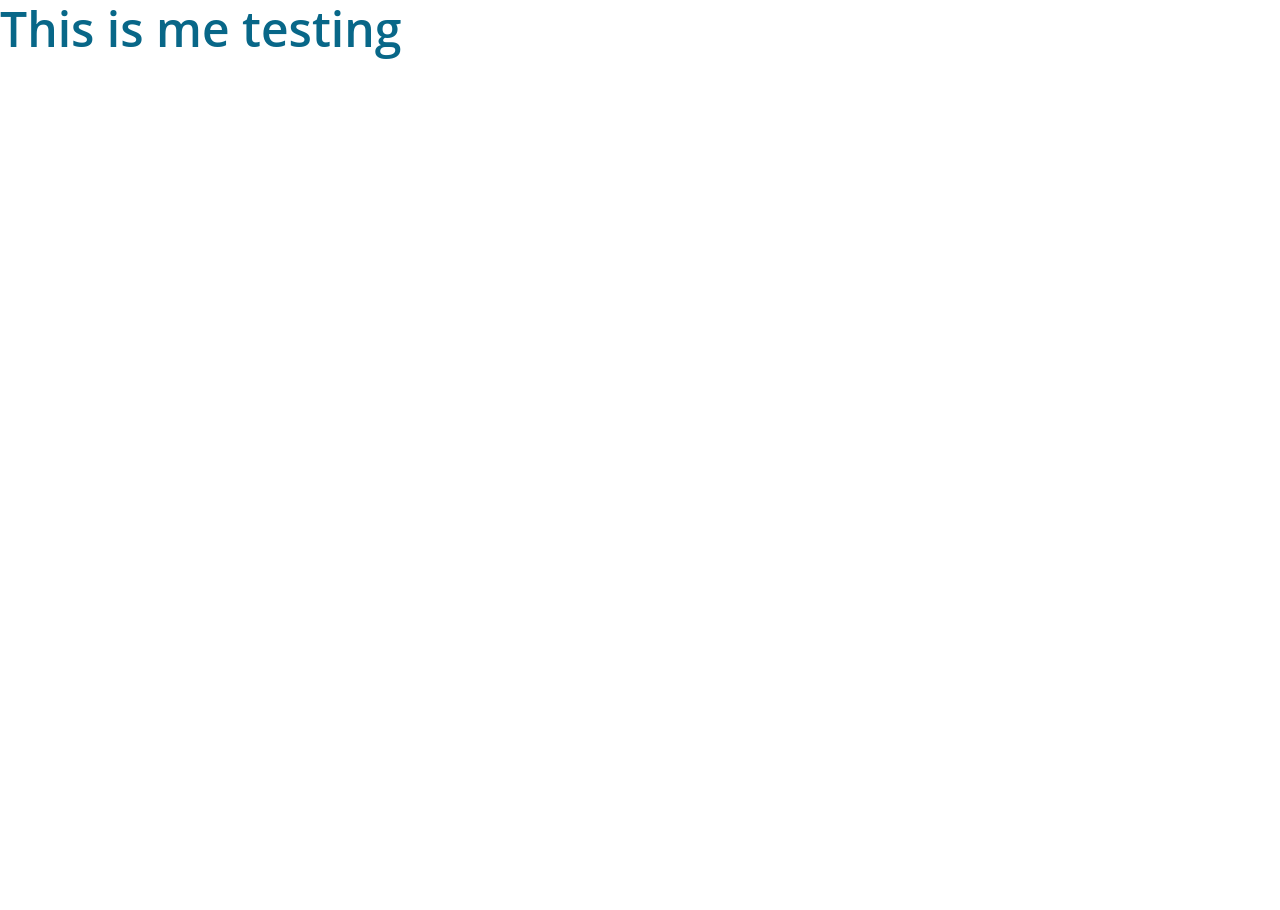
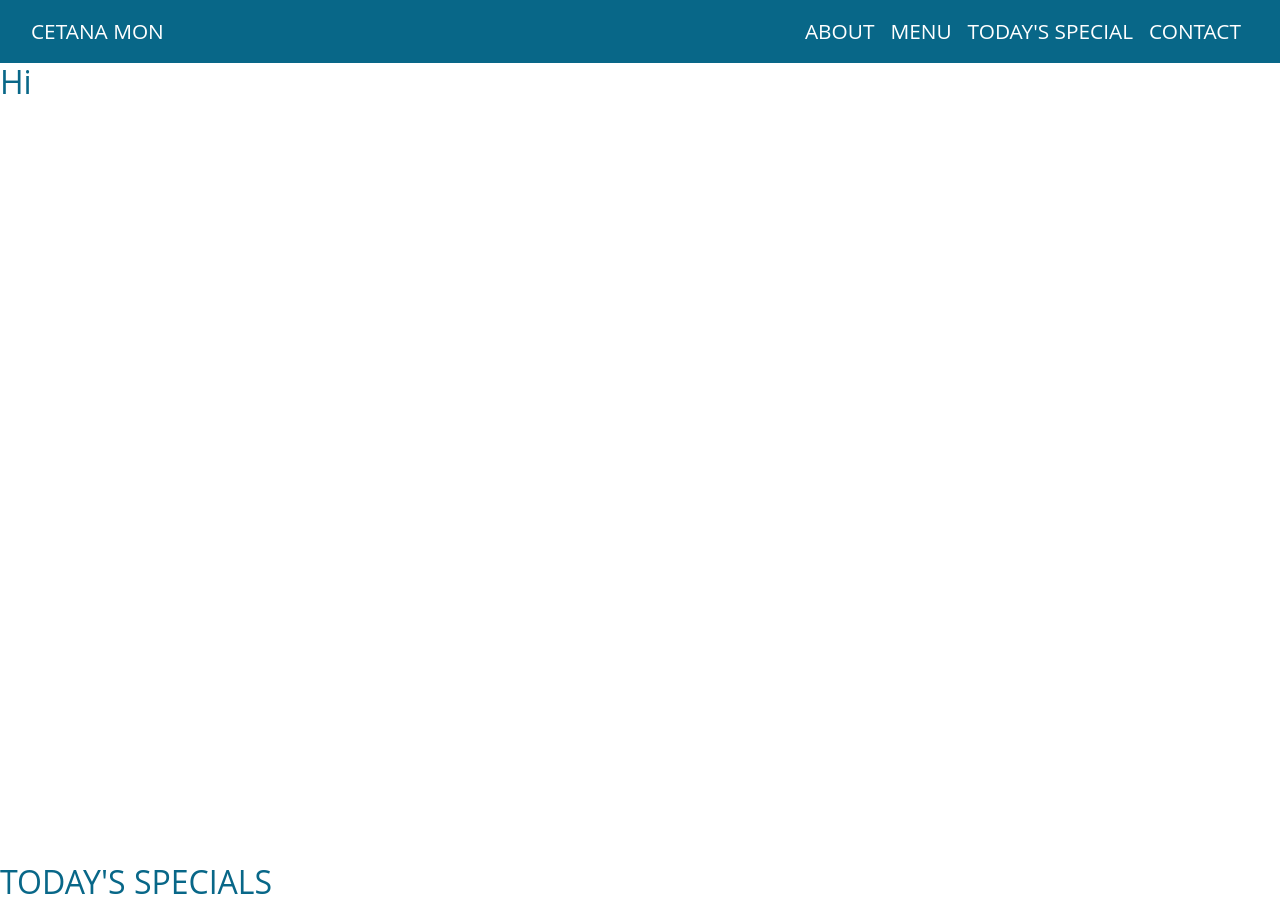
Before and after one commit to linnkhant07/cetanamon.github.io, a plain HTML site: page index.html in a window 1280 px wide. Before the commit the page ends 800 px from the top, so only its background shows below. Drawn offline with nearby package versions, Linux system fonts and the light colour scheme.

Commit message:
add navbar

```diff
--- a/index.html
+++ b/index.html
@@ -13,7 +13,37 @@
     <title>Cetana Mon</title>
 </head>
 <body>
-    <h1>This is me testing</h1>
+    <main class="main">
+        <!-- navbar -->
+        <nav class="ps-3 navbar navbar-expand-lg " id="mainNavBar">
+            <div class="container-fluid d-flex">
+                <div>
+                    <a class="navbar-brand fs-2 me-auto" href="#">CETANA MON</a>
+                </div>
+              <button class="navbar-toggler" type="button" data-bs-toggle="collapse" data-bs-target="#navbarNavAltMarkup" aria-controls="navbarNavAltMarkup" aria-expanded="false" aria-label="Toggle navigation">
+                <span class="navbar-toggler-icon"></span>
+              </button>
+              <div class="collapse navbar-collapse justify-content-end" id="navbarNavAltMarkup">
+                <div class="navbar-nav fs-5 ms-auto">
+                  <a class="nav-link" href="#">ABOUT</a>
+                  <a class="nav-link" href="#">MENU</a>
+                  <a class="nav-link">TODAY'S SPECIAL</a>
+                  <a class="nav-link">CONTACT</a>
+                </div>
+              </div>
+            </div>
+          </nav>
+
+        <!-- Intro and Profile Pic-->
+        <section class="mainIntro">
+            <h2>Hi</h2>
+        </section>
+    </main>
+
+
+    <section class="todaySP">
+        <h2>TODAY'S SPECIALS</h2>
+    </section>
 
 <script src="https://cdn.jsdelivr.net/npm/jquery@3.5.1/dist/jquery.slim.min.js" integrity="sha384-DfXdz2htPH0lsSSs5nCTpuj/zy4C+OGpamoFVy38MVBnE+IbbVYUew+OrCXaRkfj" crossorigin="anonymous"></script>
 <script src="https://cdn.jsdelivr.net/npm/bootstrap@4.6.2/dist/js/bootstrap.bundle.min.js" integrity="sha384-Fy6S3B9q64WdZWQUiU+q4/2Lc9npb8tCaSX9FK7E8HnRr0Jz8D6OP9dO5Vg3Q9ct" crossorigin="anonymous"></script>
--- a/styles/styles.css
+++ b/styles/styles.css
@@ -9,7 +9,21 @@ body {
     color: #086788;
 }
 
-h1 {
+main h1 {
     font-weight: 600;
     font-size: 3rem;
 }
+
+main #mainNavBar {
+    background-color: #086788;
+    /* #06AED5  #086788*/
+}
+
+main .mainIntro{
+    height: 100vh;
+}
+
+#mainNavBar a{
+    color: #fff;
+    font-size: 1.3rem;
+}
```
